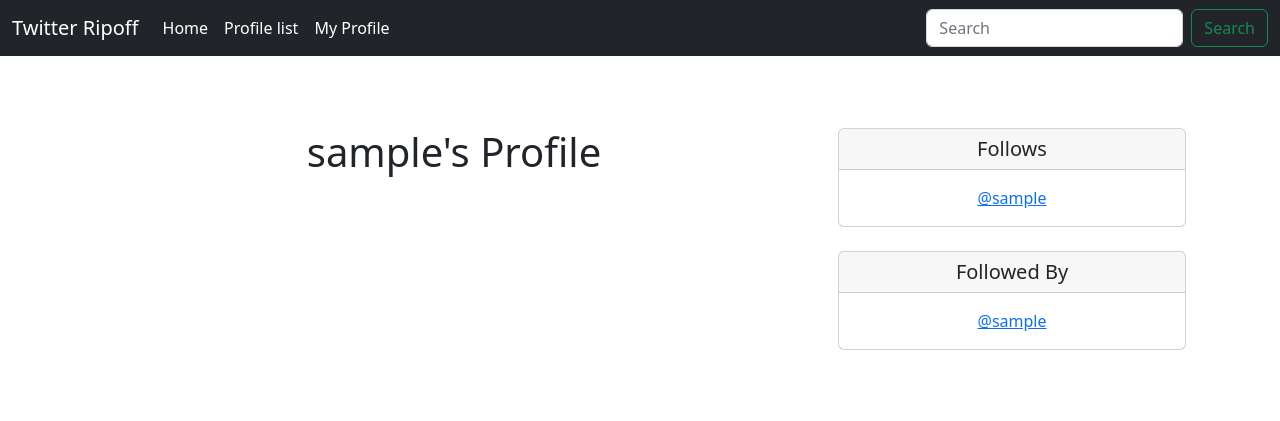
After one commit to MichalDzielinski/twttr_clone, a Django app: page /profile/1 in a window 1280 px wide. The commit adds this page. Shown: the top 421 px of the page. Run offline with Django 4.2, Linux system fonts and the light colour scheme; the visitor is signed in with stand-in values (Sample User, id 1); data comes from the database, SQL or seed files in the repository.

Commit message:
Profile page with followed and following

```diff
--- a/mitter/urls.py
+++ b/mitter/urls.py
@@ -5,5 +5,6 @@ urlpatterns = [
 
     path('', views.home, name='home'),
     path('profile_list/', views.profile_list, name='profile_list'),
+    path('profile/<int:pk>', views.profile, name='profile'),
 
 ]
--- a/mitter/views.py
+++ b/mitter/views.py
@@ -14,3 +14,9 @@ def profile_list(request):
     else:
         messages.success(request, ('You must be logged-in to see this page'))
         return redirect('home')
+
+def profile(request, pk):
+    if request.user.is_authenticated:
+        profile = Profile.objects.get(user_id=pk)
+        context = {'profile': profile}
+        return render(request, 'mitter/profile.html', context )
--- /dev/null
+++ b/templates/mitter/profile.html
@@ -0,0 +1,67 @@
+{% extends 'mitter/base.html' %}
+
+{% block content %}
+
+
+{% if profile %}
+
+    <div class="container text-center">
+        <div class="row">
+            <div class="col-8">
+                <h1>{{profile.user.username}}'s Profile</h1>
+            </div>
+            <div class="col-4">
+
+                <div class="card">
+                    <h5 class="card-header">Follows</h5>
+                    <div class="card-body">
+
+                      <p class="card-text">
+                        {% for following in profile.follows.all %}
+                            <a href="{% url 'profile' following.user.id %}">@{{ following }}</a>
+                        {% endfor %}
+                      </p>
+                    </div>
+                  </div>
+                  <br>
+                  <div class="card">
+                    <h5 class="card-header">Followed By</h5>
+                    <div class="card-body">
+
+                      <p class="card-text">
+                        {% for following in profile.followed_by.all %}
+                            <a href="{% url 'profile' following.user.id %}">@{{ following }}
+                            </a> <br>
+                        {% endfor %}
+                      </p>
+                    </div>
+                  </div>
+
+
+
+
+
+
+
+
+
+
+                <br> <br>
+                <strong></strong> <br>
+
+
+            </div>
+        </div>
+    </div>
+
+
+
+
+
+{% endif%}
+
+
+
+
+
+{% endblock content %}
--- a/templates/mitter/profile_list.html
+++ b/templates/mitter/profile_list.html
@@ -15,7 +15,9 @@
           <div class="col-md-8">
             <div class="card-body">
               <h5 class="card-title">{{profile.user.username}}</h5>
-              <p class="card-text">@{{profile.user.username|lower}}</p>
+              <p class="card-text">
+                <a href="{% url 'profile' profile.user.id %}">
+                @{{profile.user.username|lower}}</a></p>
               <br><br>
               <p class="card-text"><small class="text-muted">Last Updated: {{profile.date_modified|timesince}}</small></p>
             </div>
--- a/templates/partials/navbar.html
+++ b/templates/partials/navbar.html
@@ -12,6 +12,11 @@
           <li class="nav-item">
             <a class="nav-link active" aria-current="page" href="{% url 'profile_list' %}">Profile list</a>
           </li>
+          {% if user.is_authenticated %}
+          <li class="nav-item">
+            <a class="nav-link active" aria-current="page" href="{% url 'profile' request.user.id %}">My Profile</a>
+          </li>
+          {% endif %}
 
 
           </li>
```
